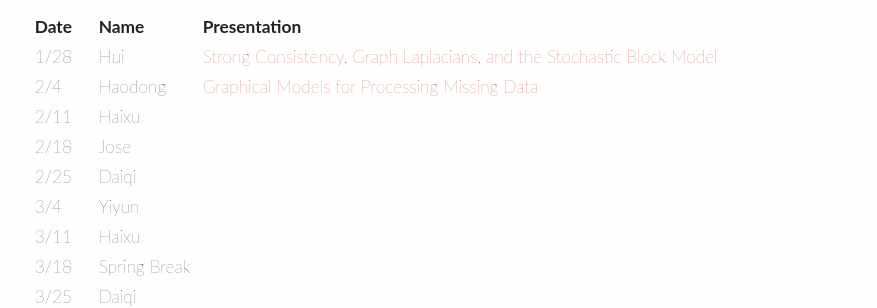
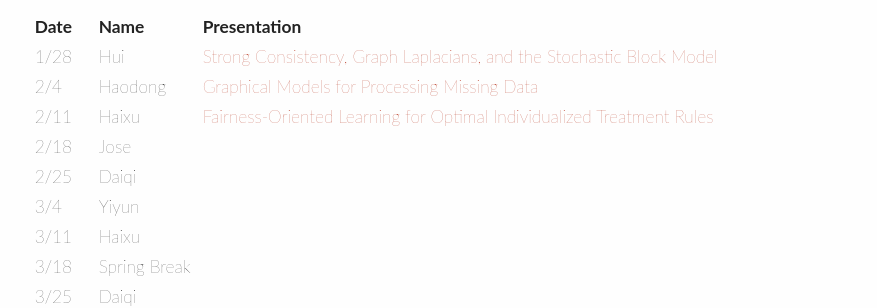
Before and after one commit to huishenstats/sophiashenh.github.io, a Jekyll site: the page built from group_meeting/2022Spring.md, in a window 1280 px wide. Shown: the part 288-596 px from the top of the page, without its empty margins (201-1078 px from the left). Built offline with Jekyll 4.4.1, drawn with Linux system fonts in a browser that asks for light colours.

Commit message:
weekly update

```diff
--- a/group_meeting/2022Spring.md
+++ b/group_meeting/2022Spring.md
@@ -14,7 +14,7 @@ Zoom URL: [https://unc.zoom.us/j/95075723974?pwd=K3JTSExtb0h4U0RaZnJaVXNraGJtdz0
 | :----   | :----------------------|:------------ |
 |  1/28 | Hui | [Strong Consistency, Graph Laplacians, and the Stochastic Block Model](https://www.jmlr.org/papers/volume22/20-391/20-391.pdf)  |
 |  2/4 | Haodong | [Graphical Models for Processing Missing Data](https://www.tandfonline.com/doi/full/10.1080/01621459.2021.1874961)  |
-|  2/11 | Haixu |   |
+|  2/11 | Haixu | [Fairness-Oriented Learning for Optimal Individualized Treatment Rules](https://www.tandfonline.com/doi/full/10.1080/01621459.2021.2008402)  |
 |  2/18 | Jose |   |
 |  2/25 | Daiqi |   |
 |  3/4 | Yiyun |   |
```
